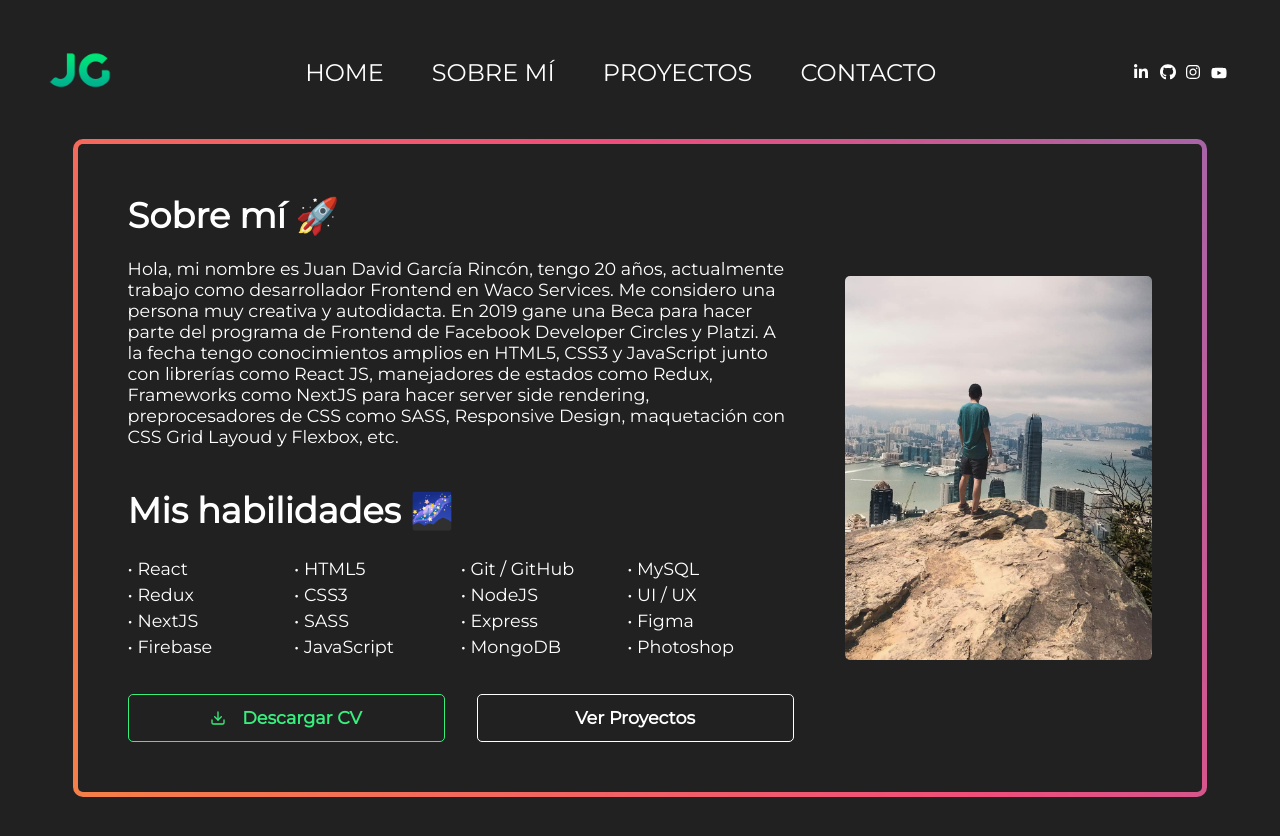
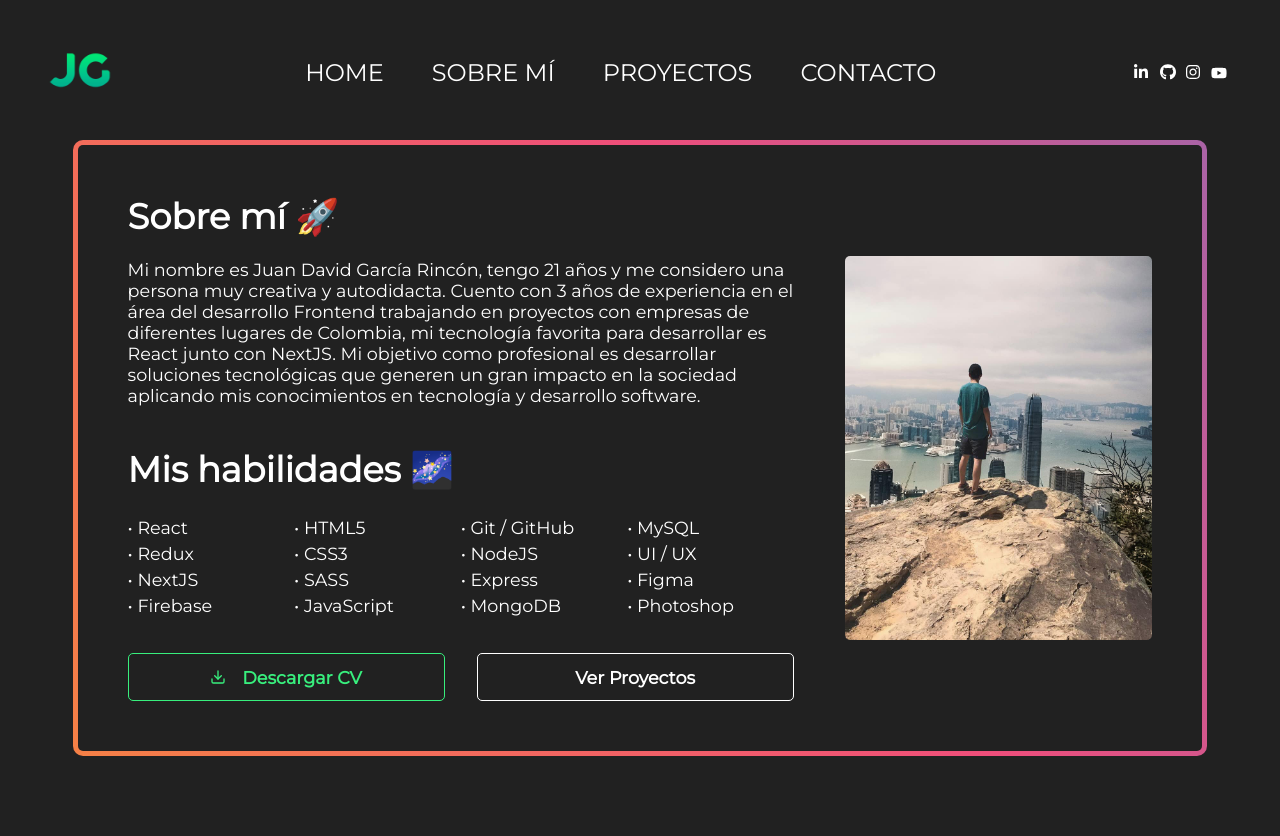
Before and after one commit to JuandaGarcia/JuandaGarcia.com, a React (Create React App) app: page /sobre-mi in a window 1280 px wide. Shown: the top 836 px of the page. After the commit the page ends 800 px from the top, so only its background shows below. Built offline with nearby package versions, Linux system fonts and the light colour scheme.

Commit message:
update info

```diff
--- a/src/pages/SobreMi.js
+++ b/src/pages/SobreMi.js
@@ -13,15 +13,14 @@ function SobreMi() {
 						</h1>
 						<br />
 						<p>
-							Hola, mi nombre es Juan David García Rincón, tengo 20 años,
-							actualmente trabajo como desarrollador Frontend en Waco Services.
-							Me considero una persona muy creativa y autodidacta. En 2019 gane
-							una Beca para hacer parte del programa de Frontend de Facebook
-							Developer Circles y Platzi. A la fecha tengo conocimientos amplios
-							en HTML5, CSS3 y JavaScript junto con librerías como React JS,
-							manejadores de estados como Redux, Frameworks como NextJS para
-							hacer server side rendering, preprocesadores de CSS como SASS,
-							Responsive Design, maquetación con CSS Grid Layoud y Flexbox, etc.
+							Mi nombre es Juan David García Rincón, tengo 21 años y me
+							considero una persona muy creativa y autodidacta. Cuento con 3
+							años de experiencia en el área del desarrollo Frontend trabajando
+							en proyectos con empresas de diferentes lugares de Colombia, mi
+							tecnología favorita para desarrollar es React junto con NextJS. Mi
+							objetivo como profesional es desarrollar soluciones tecnológicas
+							que generen un gran impacto en la sociedad aplicando mis
+							conocimientos en tecnología y desarrollo software.
 						</p>
 						<br />
 						<br />
```
Also changed, not shown: 2 other files (tests, documents, lock files or other folders).
